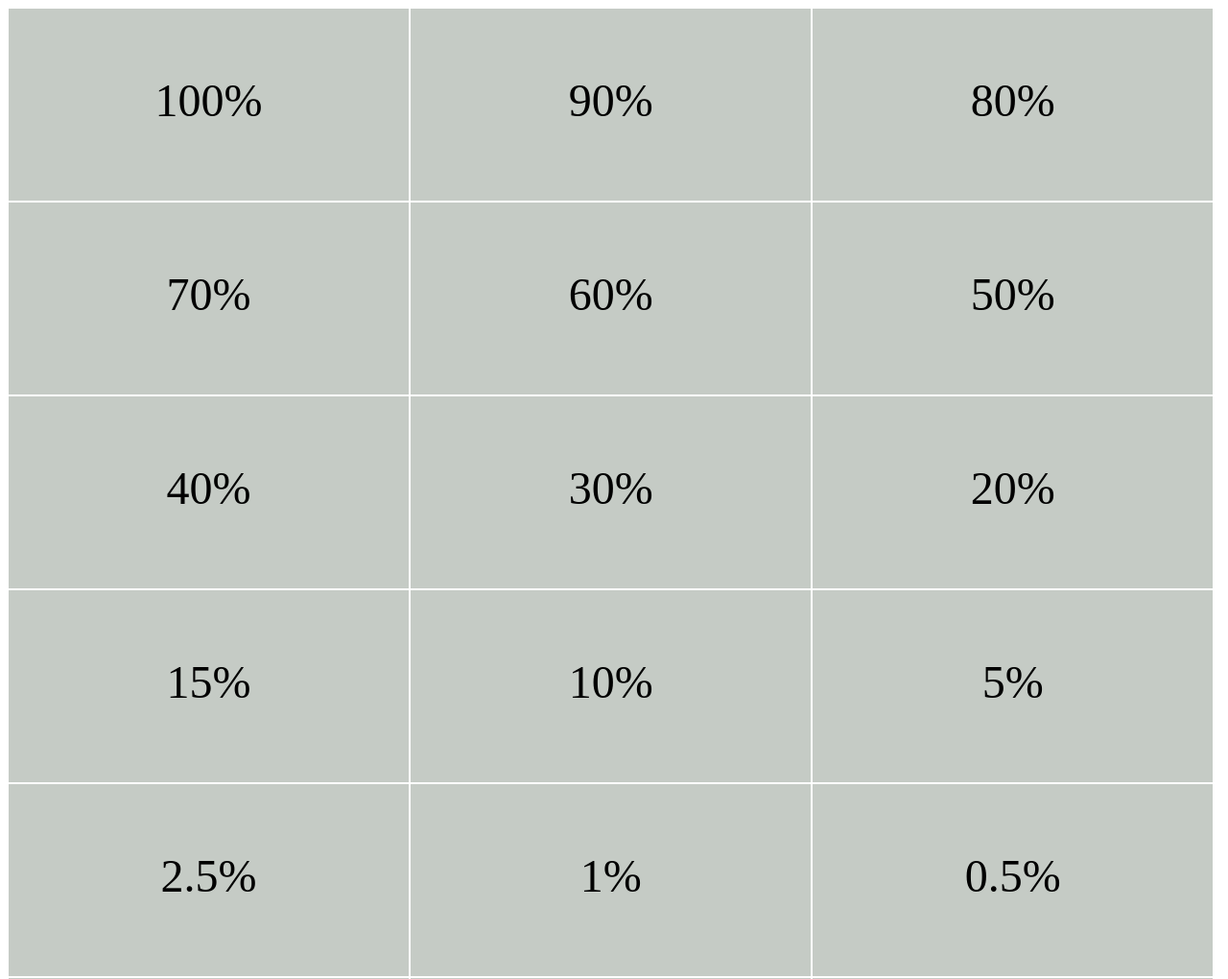
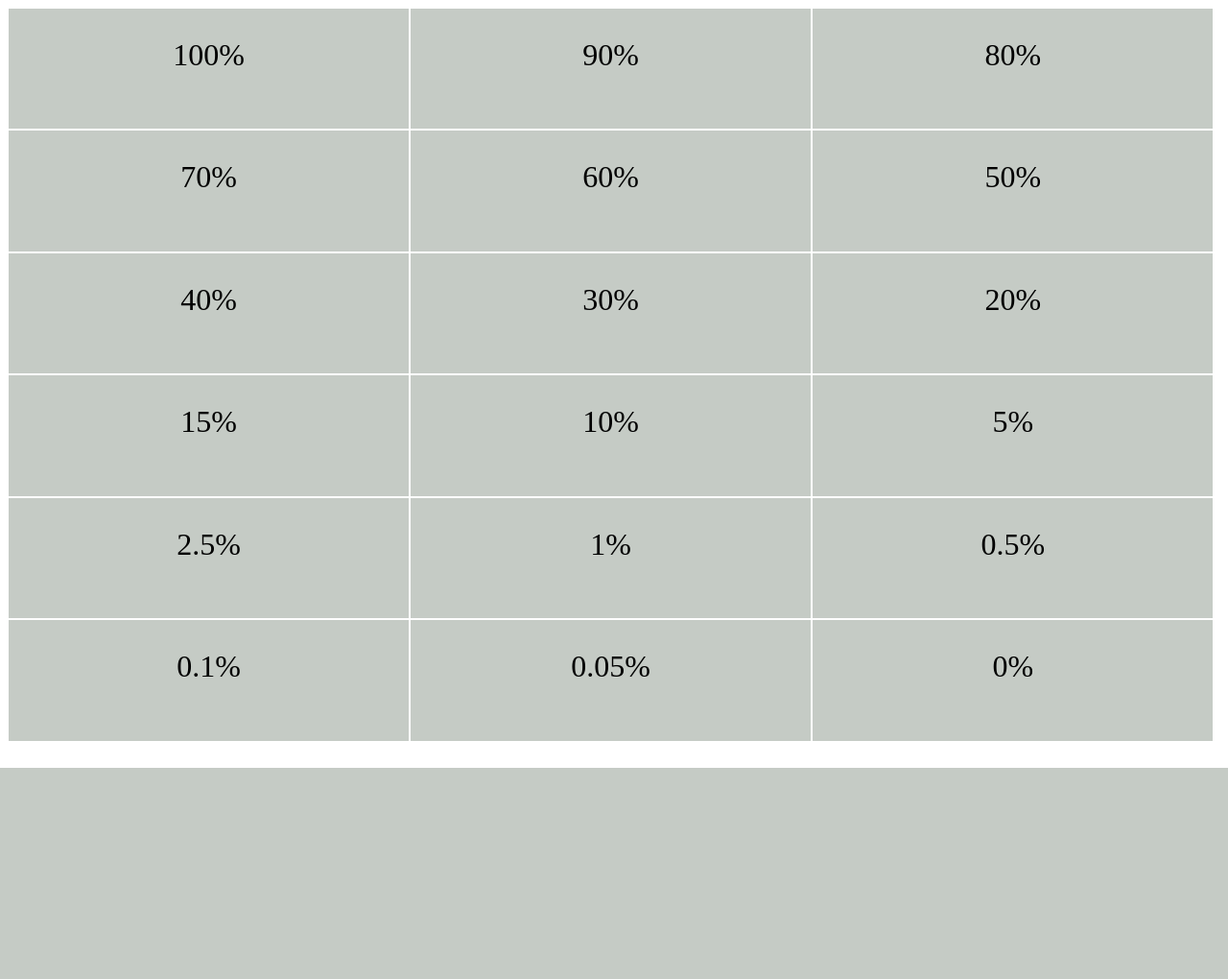
Before and after one commit to glitch003/lights, a PHP site: page / in a window 1280 px wide. Shown: the top 1020 px of the page at 96% size. After the commit the page ends 800 px from the top, so only its background shows below. Run offline with PHP 8.4, Linux system fonts and the light colour scheme; data that the repository does not hold is empty.

Commit message:
Made it look better on non-handheld devices

```diff
--- a/index.php
+++ b/index.php
@@ -31,15 +31,32 @@ $btnClr = "rgba(25,50,25,0.25)";
 <style>
 .ctrl{
 	width: 33%;
-	height: 200px;
+	height: 16%;
 	float: left;
 	background-color: <?php echo $btnClr; ?>;
 	margin: 1px;
 	text-align: center;
+
+}
+
+
+@media handheld {
+    .ctrl {
 	font-size: 3em;
 	line-height: 4em;
+    }
+}
 
+
+@media screen {
+    .ctrl {
+	font-size: 2em;
+	line-height: 3em;
+    }
 }
+
+
+
 </style>
 </head>
 <body>
```
